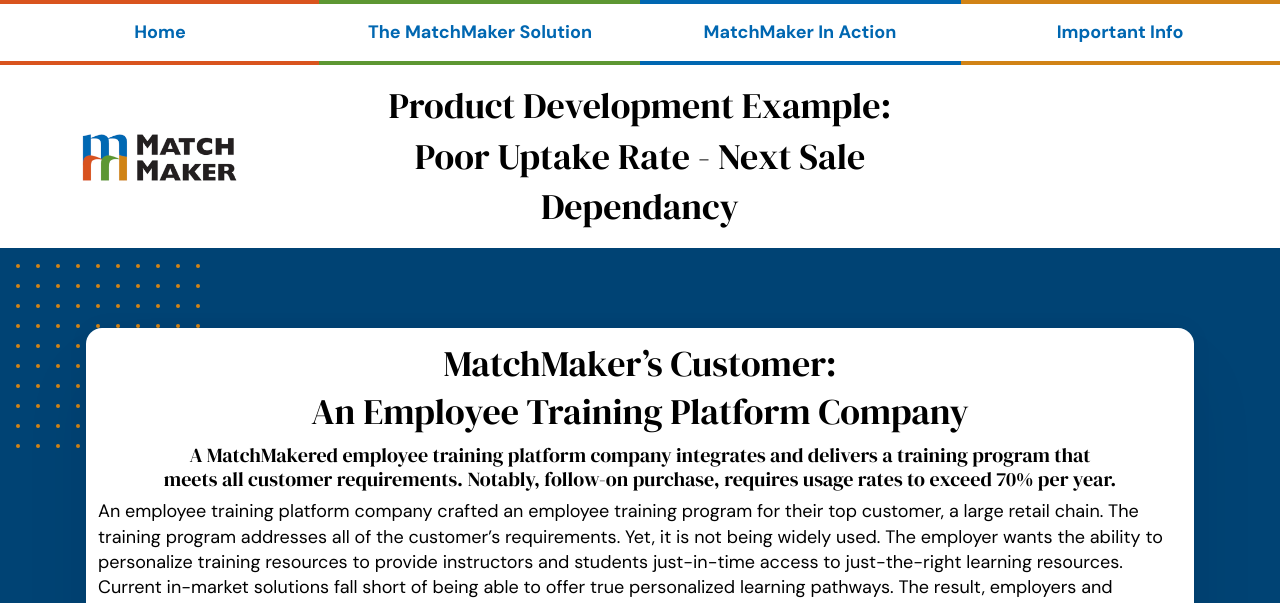
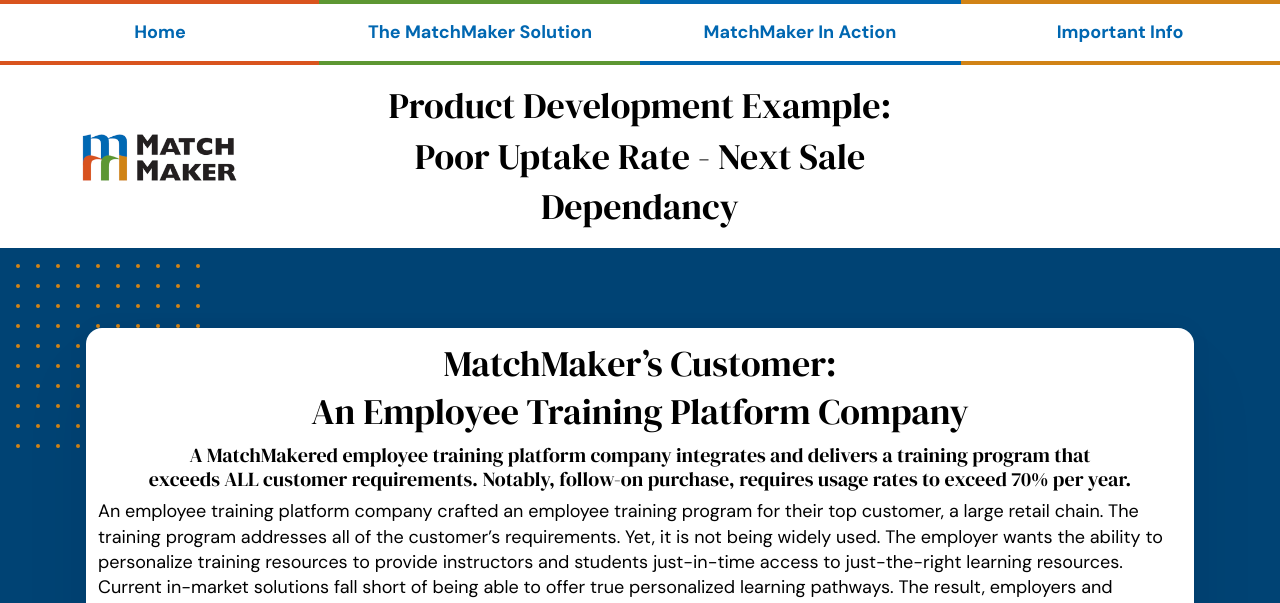
Before and after one commit to matchmakeredlabs/matchmakeredlabs.develop, a Jekyll site: the page built from _Action/1casestudy.md, in a window 1280 px wide. Shown: the top 603 px of the page. Built offline with Jekyll 4.4.1, drawn with Linux system fonts in a browser that asks for light colours.

Commit message:
Update 1casestudy.md

```diff
--- a/_Action/1casestudy.md
+++ b/_Action/1casestudy.md
@@ -6,7 +6,7 @@
 ---
 # MatchMaker's Customer:<br/>An Employee Training Platform Company
 
-### A MatchMakered employee training platform company integrates and delivers a training program that <br/>meets all customer requirements. Notably, follow-on purchase, requires usage rates to exceed 70% per year.
+### A MatchMakered employee training platform company integrates and delivers a training program that <br/>exceeds ALL customer requirements. Notably, follow-on purchase, requires usage rates to exceed 70% per year.
 
 
 An employee training platform company crafted an employee training program for their top customer, a large retail chain. The training program addresses all of the customer’s requirements. Yet, it is not being widely used. The employer wants the ability to personalize training resources to provide instructors and students just-in-time access to just-the-right learning resources. Current in-market solutions fall short of being able to offer true personalized learning pathways. The result, employers and employees are unable find content which best address their organization’s training needs.
```
